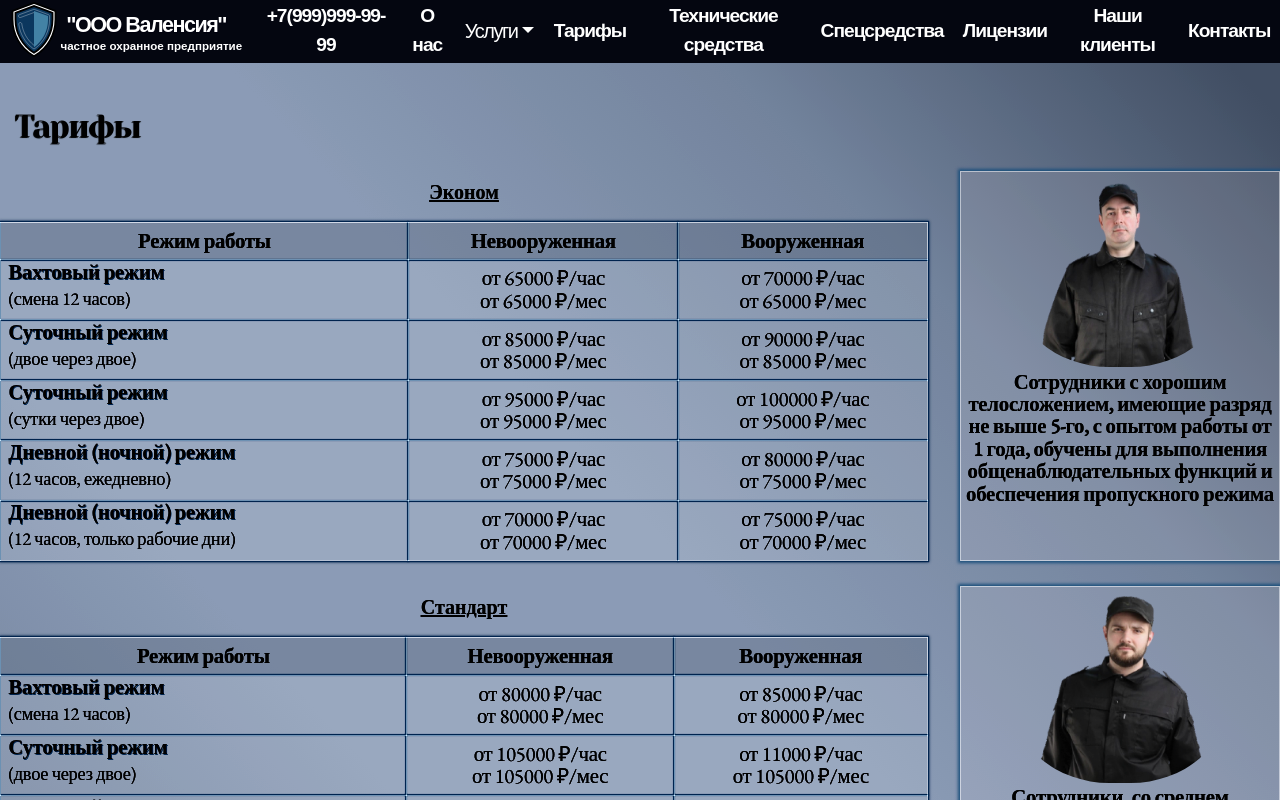
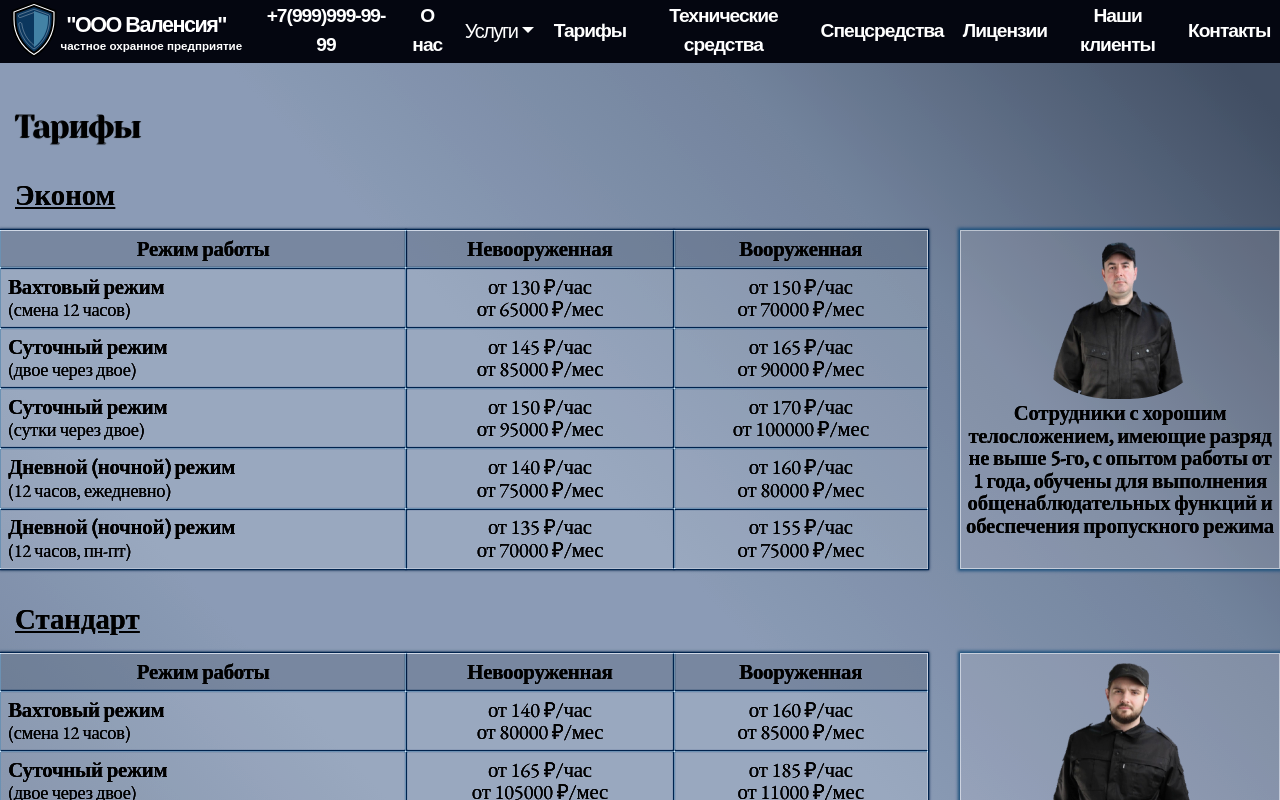
Before and after one commit to AnigalHub/Valencia, a Nuxt app: page /tariffs in a window 1280 px wide. Shown: the top 800 px of the page. Built offline with nearby package versions, Linux system fonts and the light colour scheme; a web font is replaced by a local one.

Commit message:
изменена структура - таблицы + картинка с описанием

```diff
--- a/pages/tariffs.vue
+++ b/pages/tariffs.vue
@@ -2,198 +2,137 @@
   <div id="tariffs" class="page">
     <Name_page :name_page="name_page"/>
     <b-container>
-
+      <h2>Эконом</h2>
       <b-row>
         <b-col>
-          <h6>Эконом</h6>
           <b-table class="text" hover :items="items" :fields="fields">
             <template v-slot:cell(econom)="{item}">
-              <h4>{{item.name}}</h4>
+              <div class="text"><b>{{item.name}}</b></div>
               <span class="text_descr">{{item.descr_name}}</span>
             </template>
             <template v-slot:cell(tt)="{item}">
-              <div> от {{item.price}} ₽/час</div>
+              <div> от {{item.price_hour}} ₽/час</div>
               <div> от {{item.price}} ₽/мес</div>
             </template>
             <template v-slot:cell(ttr)="{item}">
-              <div>от {{item.price_with_weapon}} ₽/час </div>
-              <div> от {{item.price}} ₽/мес</div>
+              <div>от {{item.price_hour_with_weapon}} ₽/час </div>
+              <div> от {{item.price_with_weapon}} ₽/мес</div>
             </template>
           </b-table>
         </b-col>
         <b-col cols="3">
-          <img src="../static/tariffs/type_1.png" style="width: 70%;margin-bottom: 1%; border-radius: 45%; filter: brightness(88%) !important;">
+          <img src="../static/tariffs/type_1.png">
           <p class="text">
             Сотрудники с хорошим телосложением, имеющие  разряд не выше 5-го, с опытом работы от 1 года, обучены для выполнения общенаблюдательных функций и обеспечения пропускного режима
           </p>
         </b-col>
       </b-row>
+      <h2>Стандарт</h2>
       <b-row>
         <b-col>
-          <h6>Стандарт</h6>
           <b-table class="text" hover :items="items2" :fields="fields">
             <template v-slot:cell(econom)="{item}">
-          <h4>{{item.name}}</h4>
+              <div class="text"><b>{{item.name}}</b></div>
               <span class="text_descr">{{item.descr_name}}</span>
             </template>
             <template v-slot:cell(tt)="{item}">
-          <div> от {{item.price}} ₽/час</div>
+              <div> от {{item.price_hour}} ₽/час</div>
               <div> от {{item.price}} ₽/мес</div>
             </template>
             <template v-slot:cell(ttr)="{item}">
-          <div>от {{item.price_with_weapon}} ₽/час </div>
-          <div> от {{item.price}} ₽/мес</div>
+              <div>от {{item.price_hour_with_weapon}} ₽/час </div>
+              <div> от {{item.price_with_weapon}} ₽/мес</div>
             </template>
           </b-table>
         </b-col>
         <b-col cols="3">
-        <img src="../static/tariffs/type_2.png" style="width: 70%;margin-bottom: 1%; border-radius: 45%; filter: brightness(88%) !important;">
+        <img src="../static/tariffs/type_2.png">
         <p class="text">
           Сотрудники, со среднем телосложением, имеющие  разряд 5-6, с опытом работы от 3-лет, обучены для выполнения контрольно-пропускного режима и работы с техническими средствами
         </p>
         </b-col>
       </b-row>
+      <h2>Премиум</h2>
       <b-row>
         <b-col>
-          <h6>Премиум</h6>
           <b-table class="text" hover :items="items3" :fields="fields">
             <template v-slot:cell(econom)="{item}">
-              <h4>{{item.name}}</h4>
+              <div class="text"><b>{{item.name}}</b></div>
               <span class="text_descr">{{item.descr_name}}</span>
             </template>
             <template v-slot:cell(tt)="{item}">
-              <div> от {{item.price}} ₽/час</div>
+              <div> от {{item.price_hour}} ₽/час</div>
               <div> от {{item.price}} ₽/мес</div>
             </template>
             <template v-slot:cell(ttr)="{item}">
-              <div>от {{item.price_with_weapon}} ₽/час </div>
-              <div> от {{item.price}} ₽/мес</div>
+              <div>от {{item.price_hour_with_weapon}} ₽/час </div>
+              <div> от {{item.price_with_weapon}} ₽/мес</div>
             </template>
           </b-table>
         </b-col>
         <b-col cols="3">
-          <img src="../static/tariffs/type_3.png" style="width: 70%;margin-bottom: 1%; border-radius: 45%; filter: brightness(88%) !important;">
+          <img src="../static/tariffs/type_3.png">
           <p class="text">
             Сотрудники, строго до 45-лет, крепкого телосложения и презентабельной внешности, имеющие 6-ой разряд охраны, с опытом работы от 5-лет, обучены для выполнения особо сложных задач
            </p>
         </b-col>
       </b-row>
     </b-container>
-    <!--<div id="tariffs_content">
-      <b-container>
-        <b-row>
-          <b-col>
-            <b-table class="text" hover :items="items" :fields="fields">
-              <template v-slot:cell(econom)="{item}">
-                <img :src="item.econom.src" :alt="item.econom.alt">
-                <h4>{{item.econom.name}}</h4>
-                <div class="text_descr">{{item.econom.descr_name}}</div>
-                <p class="text">{{item.econom.descr}}</p>
-                <b-row>
-                  <b-col cols="1">
-                    <component :is="item.econom.svg_2"/>
-                  </b-col>
-                  <b-col class="text">
-                    от {{item.econom.price}} ₽/мес
-                  </b-col>
-                  <b-col cols="1">
-                    <component :is="item.econom.svg"/>
-                  </b-col>
-                  <b-col class="text">
-                    от {{item.econom.price_with_weapon}} ₽/мес
-                  </b-col>
-                </b-row>
-              </template>
-            </b-table>
-          </b-col>
-          <b-col>
-            <b-table class="text" hover :items="items2" :fields="fields2">
-              <template v-slot:cell(standart)="{item}">
-                <img :src="item.standart.src" :alt="item.standart.alt">
-                <h4>{{item.standart.name}}</h4>
-                <div class="text_descr">{{item.standart.descr_name}}</div>
-                <p class="text">{{item.standart.descr}}</p>
-                <b-row>
-                  <b-col cols="1">
-                    <component :is="item.standart.svg_2"/>
-                  </b-col>
-                  <b-col class="text"> от {{item.standart.price}} ₽/мес</b-col>
-                  <b-col cols="1">
-                    <component :is="item.standart.svg"/>
-                  </b-col>
-                  <b-col class="text">от {{item.standart.price_with_weapon}} ₽/мес</b-col>
-                </b-row>
-              </template>
-            </b-table>
-          </b-col>
-          <b-col>
-            <b-table class="text" hover :items="items3" :fields="fields3">
-              <template v-slot:cell(premium)="{item}">
-                <img :src="item.premium.src" :alt="item.premium.alt">
-                <h4>{{item.premium.name}}</h4>
-                <div class="text_descr">{{item.premium.descr_name}}</div>
-                <p class="text">{{item.premium.descr}}</p>
-                <b-row>
-                  <b-col cols="1">
-                    <component :is="item.premium.svg_2"/>
-                  </b-col>
-                  <b-col class="text"> от {{item.premium.price}} ₽/мес</b-col>
-                  <b-col cols="1">
-                    <component :is="item.premium.svg"/>
-                  </b-col>
-                  <b-col class="text">от {{item.premium.price_with_weapon}} ₽/мес</b-col>
-                </b-row>
-              </template>
-            </b-table>
-          </b-col>
-        </b-row>
-      </b-container>
-    </div> -->
   </div>
 </template>
 
 <script>
-  import Weapon_svg from "../components/tariffs_svg/weapon_svg";
-  import NoWeapon_svg from "../components/tariffs_svg/no_weapon_svg";
   import Name_page from "../components/secondary_pages/name_page";
     export default {
       name: "tariffs",
-      components: {Name_page, Weapon_svg,NoWeapon_svg},
+      components: {Name_page},
       data() {
         return {
           name_page:"Тарифы",
-          fields: [{ label: "Режим работы", key: "econom" },
+          fields: [
+            { label: "Режим работы", key: "econom" },
             { label: "Невооруженная", key: "tt" },
-            { label: "Вооруженная", key: "ttr" },],
+            { label: "Вооруженная", key: "ttr" },
+          ],
           items: [
             {
               name:'Вахтовый режим',
               descr_name:'(смена 12 часов)',
+              price_hour:130,
               price:65000,
+              price_hour_with_weapon:150,
               price_with_weapon:70000,
             },
             {
               name:'Суточный режим',
               descr_name:'(двое через двое)',
+              price_hour:145,
               price:85000,
+              price_hour_with_weapon:165,
               price_with_weapon:90000,
             },
             {
               name:'Суточный режим',
               descr_name:'(сутки через двое)',
+              price_hour:150,
               price:95000,
+              price_hour_with_weapon:170,
               price_with_weapon:100000,
             },
             {
               name:'Дневной (ночной) режим',
               descr_name:'(12 часов, ежедневно)',
+              price_hour:140,
               price:75000,
+              price_hour_with_weapon:160,
               price_with_weapon:80000,
             },
             {
               name:'Дневной (ночной) режим',
-              descr_name:'(12 часов,  только рабочие дни)',
+              descr_name:'(12 часов, пн-пт)',
+              price_hour:135,
               price:70000,
+              price_hour_with_weapon:155,
               price_with_weapon:75000,
             },
           ],
@@ -201,31 +140,41 @@
             {
               name:'Вахтовый режим',
               descr_name:'(смена 12 часов)',
+              price_hour:140,
               price:80000,
+              price_hour_with_weapon:160,
               price_with_weapon:85000,
             },
             {
               name:'Суточный режим',
               descr_name:'(двое через двое)',
+              price_hour:165,
               price:105000,
+              price_hour_with_weapon:185,
               price_with_weapon:11000,
             },
             {
               name:'Суточный режим',
               descr_name:'(сутки через двое)',
+              price_hour:170,
               price:125000,
+              price_hour_with_weapon:190,
               price_with_weapon:130000,
             },
             {
               name:'Дневной (ночной) режим',
               descr_name:'(12 часов, ежедневно)',
+              price_hour:145,
               price:85000,
+              price_hour_with_weapon:165,
               price_with_weapon:90000,
             },
             {
               name:'Дневной (ночной) режим',
-              descr_name:'(12 часов,  только рабочие дни)',
+              descr_name:'(12 часов, пн-пт)',
+              price_hour:140,
               price:75000,
+              price_hour_with_weapon:160,
               price_with_weapon:80000,
             },
           ],
@@ -233,31 +182,41 @@
             {
               name:'Вахтовый режим',
               descr_name:'(смена 12 часов)',
+              price_hour:145,
               price:85000,
+              price_hour_with_weapon:165,
               price_with_weapon:90000,
             },
             {
               name:'Суточный режим',
               descr_name:'(двое через двое)',
+              price_hour:175,
               price:120000,
+              price_hour_with_weapon:195,
               price_with_weapon:125000,
             },
             {
               name:'Суточный режим',
               descr_name:'(сутки через двое)',
+              price_hour:185,
               price:135000,
+              price_hour_with_weapon:200,
               price_with_weapon:140000,
             },
             {
               name:'Дневной (ночной) режим',
               descr_name:'(12 часов, ежедневно)',
+              price_hour:165,
               price:100000,
+              price_hour_with_weapon:185,
               price_with_weapon:105000,
             },
             {
               name:'Дневной (ночной) режим',
-              descr_name:'(12 часов,  только рабочие дни)',
+              descr_name:'(12 часов, пн-пт)',
+              price_hour:145,
               price:85000,
+              price_hour_with_weapon:165,
               price_with_weapon:90000,
             },
           ]
@@ -265,57 +224,7 @@
       }
     }
 </script>
-<style>
-  table{
-    background: rgba(219, 205, 205, 0.1);
-    box-shadow: 0 0 3px 1px #0f2538;
 
-  }
-  .table th{
-    background: rgba(8, 22, 33, 0.25) !important;
-  }
-  .table th, .table td {
-    padding: 0.45rem !important;
-    border: 1px solid rgba(250, 250, 250, 0.23) !important;
-    box-shadow: 0 0 1px 1px #0f2538;
-  }
-  th,tr td:nth-child(2),tr td:nth-child(3){
-    text-align: center !important;
-  }
+<style scoped>
+
 </style>
-<style scoped lang="scss">
-  h6{
-    text-align: center;
-  }
-  img{
-    margin-left: auto;
-    margin-right: auto;
-    display: block;
-    //margin-bottom: 5%;
-    //border-radius: 50%;
-    box-shadow: none;
-    //background: rgba(255, 255, 255, 0.85);
-    filter: brightness(60%) !important
-  }
-  svg{
-    width: 32px;
-    height: 40px;
-    float: left;
-  }
-  .row{
-    margin-bottom: 2% !important;
-  }
-  p{
-    font-weight: 800 !important;
-  }
-  .col-3{
-    padding: 0 5px !important;
-    text-align: center;
-    background: rgba(238, 224, 224, 0.1);
-    border: 1px solid rgba(250, 250, 250, 0.43) !important;
-    box-shadow: 0 0 3px 2px #1a4971;
-  }
-  .col{
-    padding: 0 2rem 0 0 !important;
-  }
-</style>
```
Lines whose indentation alone changed are shown as unchanged.
